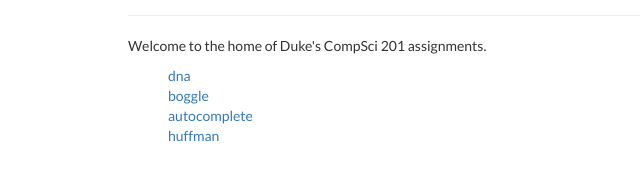
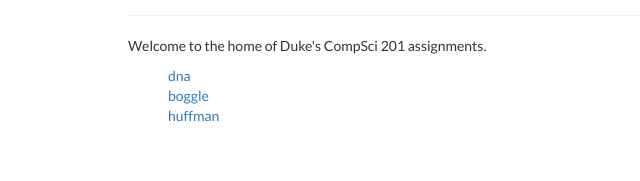
Before and after one commit to compsci201/compsci201.github.io, a Jekyll site: the page built from index.html, in a window 1280 px wide. Shown: the part 121-302 px from the top of the page, without its empty margins (0-640 px from the left). Built offline with Jekyll 4.4.1, drawn with Linux system fonts in a browser that asks for light colours; nearby versions of some CDN libraries.

Commit message:
Hiding autocomplete
Hiding autocomplete since it's still being written + has formatting
errors

```diff
--- a/_config.yml
+++ b/_config.yml
@@ -14,5 +14,4 @@ highlighter: pygments
 assignments:
   - title: dna
   - title: boggle
-  - title: autocomplete
   - title: huffman
```
